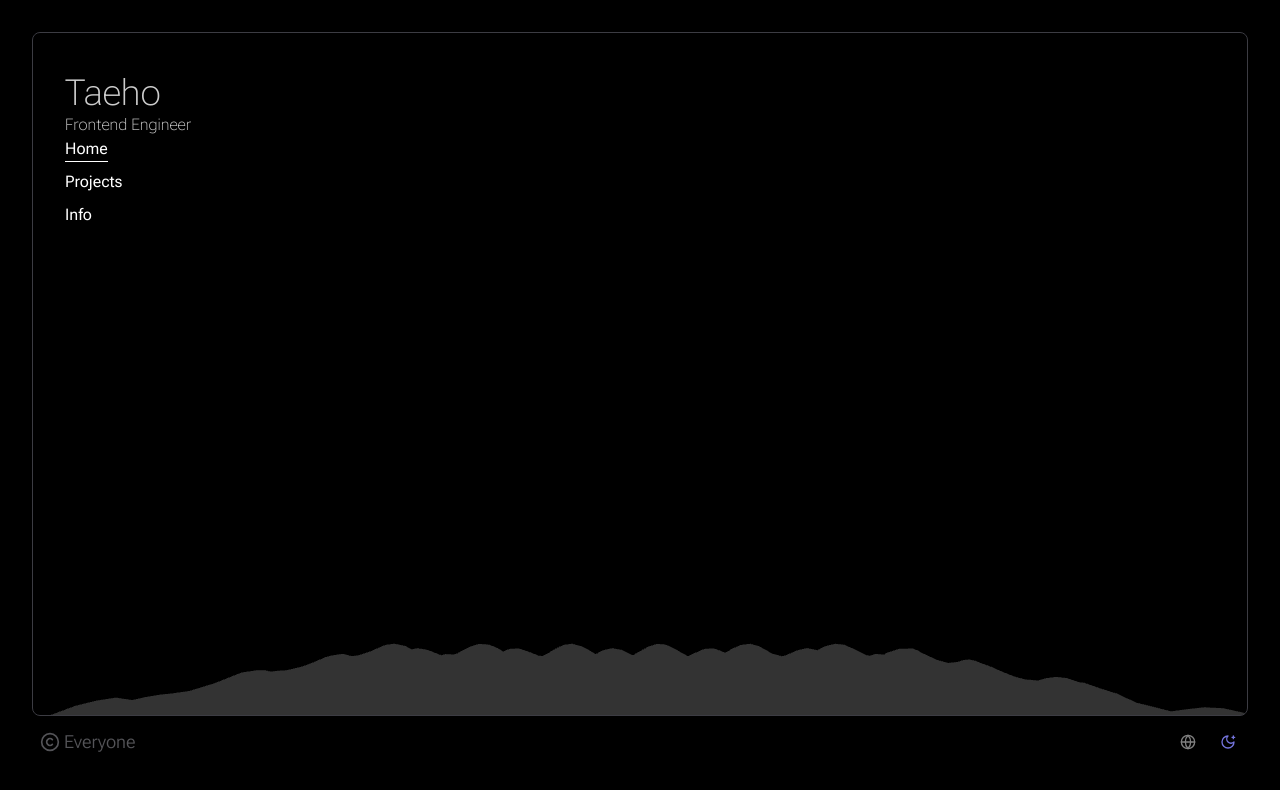
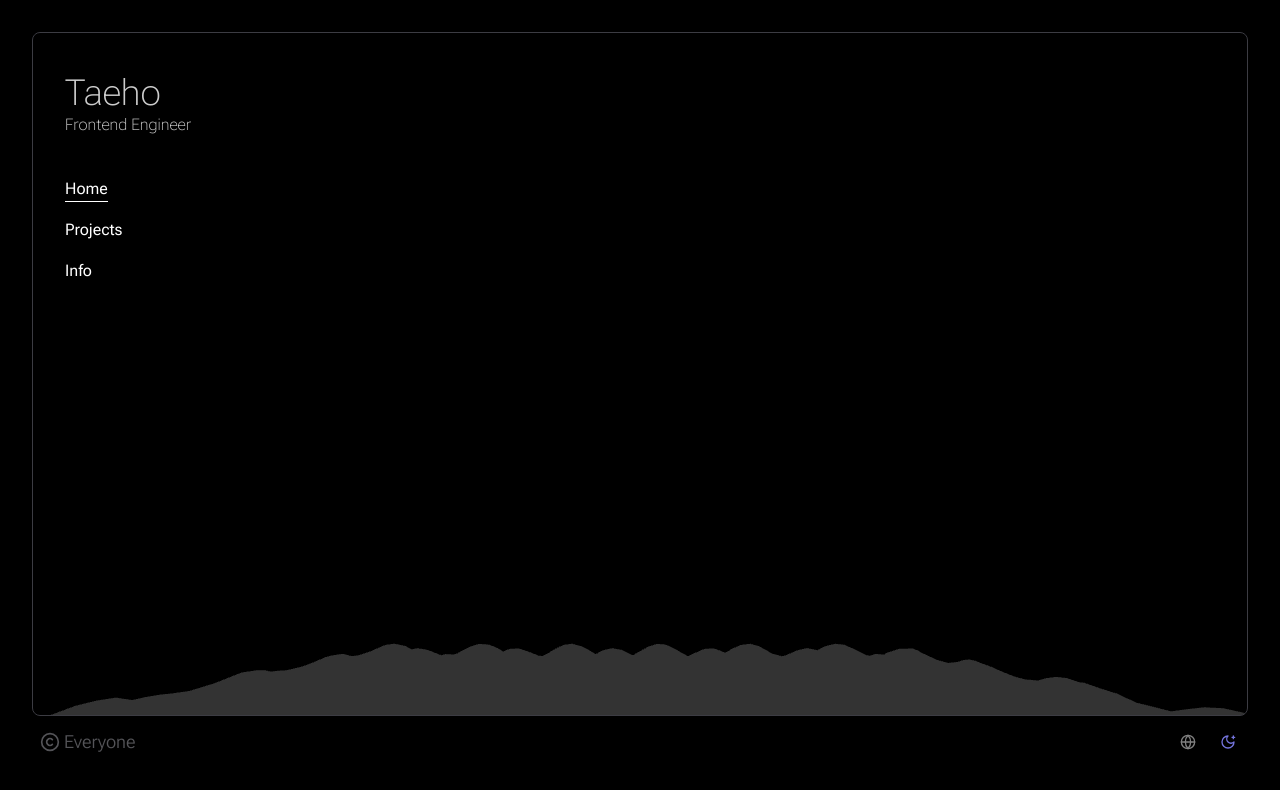
Before and after one commit to taeho-kr/taeho-world, a React (Vite) app: page / in a window 1280 px wide. Shown: the top 790 px of the page. Built offline with nearby package versions, Linux system fonts and the light colour scheme.

Commit message:
fix: roll back nav

```diff
--- a/src/layouts/Nav.tsx
+++ b/src/layouts/Nav.tsx
@@ -40,14 +40,14 @@ const Nav = ({ animate }: { animate: boolean }) => {
 
 	return (
 		<nav
-			className={cn('h-fit w-fit', {
+			className={cn('h-fit w-fit md:mt-10', {
 				'animate-fadeInTop': animate,
 			})}
 			style={{ animationDuration: `${ANIMATE_DURATION}ms` }}
 		>
-			<ul>
+			<div className='flex flex-row md:!flex-col gap-2'>
 				{routes.map((route) => (
-					<li
+					<div
 						key={route.path}
 						className={cn('mb-2 relative border-b w-[fit-content]', {
 							'border-b-[transparent]': currentRoute?.path !== route.path,
@@ -57,15 +57,10 @@ const Nav = ({ animate }: { animate: boolean }) => {
 							'slease-in-out duration-300': currentRoute?.path === route.path,
 						})}
 					>
-						<Link
-							to={route.path}
-							className='relative flex flex-row'
-						>
-							{t(route.name)}
-						</Link>
-					</li>
+						<Link to={route.path}>{t(route.name)}</Link>
+					</div>
 				))}
-			</ul>
+			</div>
 		</nav>
 	);
 };
```
